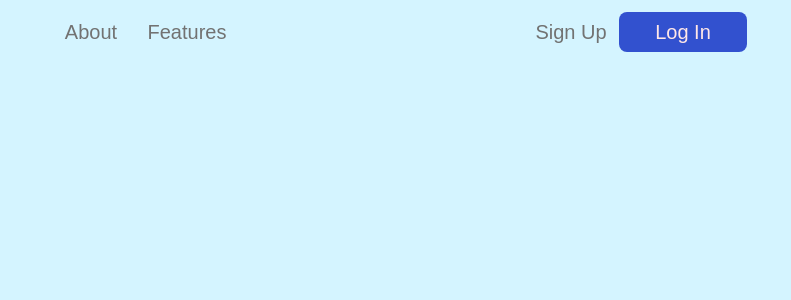
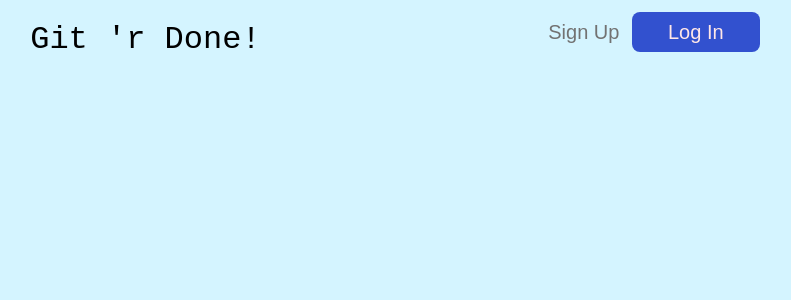
Before and after one commit to JimmyTran48/GIt-r-Done, a React app: page / in a window 1280 px wide. Shown: the top 300 px of the page, without its empty margins (245-1036 px from the left). Built offline with nearby package versions, Linux system fonts and the light colour scheme.

Commit message:
updated styling added image loaders

```diff
--- a/client/src/components/preLogin/PreLogin.js
+++ b/client/src/components/preLogin/PreLogin.js
@@ -6,6 +6,7 @@ import NavBar from './navbar/NavBar';
 //  importing utils
 import LoginModal from '../layout/LoginModal';
 import SignupModal from '../layout/SignupModal';
+
 
 const PreLogin = (props) => {
   return (
--- a/client/src/components/preLogin/navbar/NavBar.js
+++ b/client/src/components/preLogin/navbar/NavBar.js
@@ -8,10 +8,7 @@ import classes from './NavBar.module.scss';
 const NavBar = (props) => {
   return (
     <nav className={classes.nav}>
-      <div>
-        <Button className={classes.button}>About</Button>
-        <Button className={classes.button}>Features</Button>
-      </div>
+      <h2 className={classes.h2}>Git 'r Done!</h2>
       <div>
         <Button className={classes.button} onClick={props.signup}>
           Sign Up
--- a/client/src/components/preLogin/navbar/NavBar.module.scss
+++ b/client/src/components/preLogin/navbar/NavBar.module.scss
@@ -40,3 +40,9 @@
 .start:hover {
   cursor: pointer;
 }
+
+.h2 {
+  font-family: 'Courier New', Courier, monospace;
+  font-size: 32px;
+  padding-top: 15px;
+}
--- a/package.json
+++ b/package.json
@@ -17,6 +17,7 @@
     "@babel/preset-react": "^7.18.6",
     "babel-loader": "^9.1.2",
     "css-loader": "^6.7.3",
+    "file-loader": "^6.2.0",
     "html-webpack-plugin": "^5.5.1",
     "sass": "^1.62.1",
     "sass-loader": "^13.2.2",
--- a/webpack.config.js
+++ b/webpack.config.js
@@ -24,6 +24,14 @@ module.exports = {
         test: /\.s[ac]ss$/i,
         use: ['style-loader', 'css-loader', 'sass-loader'],
       },
+      {
+        test: /\.(png|jpe?g|gif)$/i,
+        use: [
+          {
+            loader: 'file-loader',
+          },
+        ],
+      },
     ],
   },
   devServer: {
```
Also changed, not shown: 1 other file (tests, documents, lock files or other folders).
